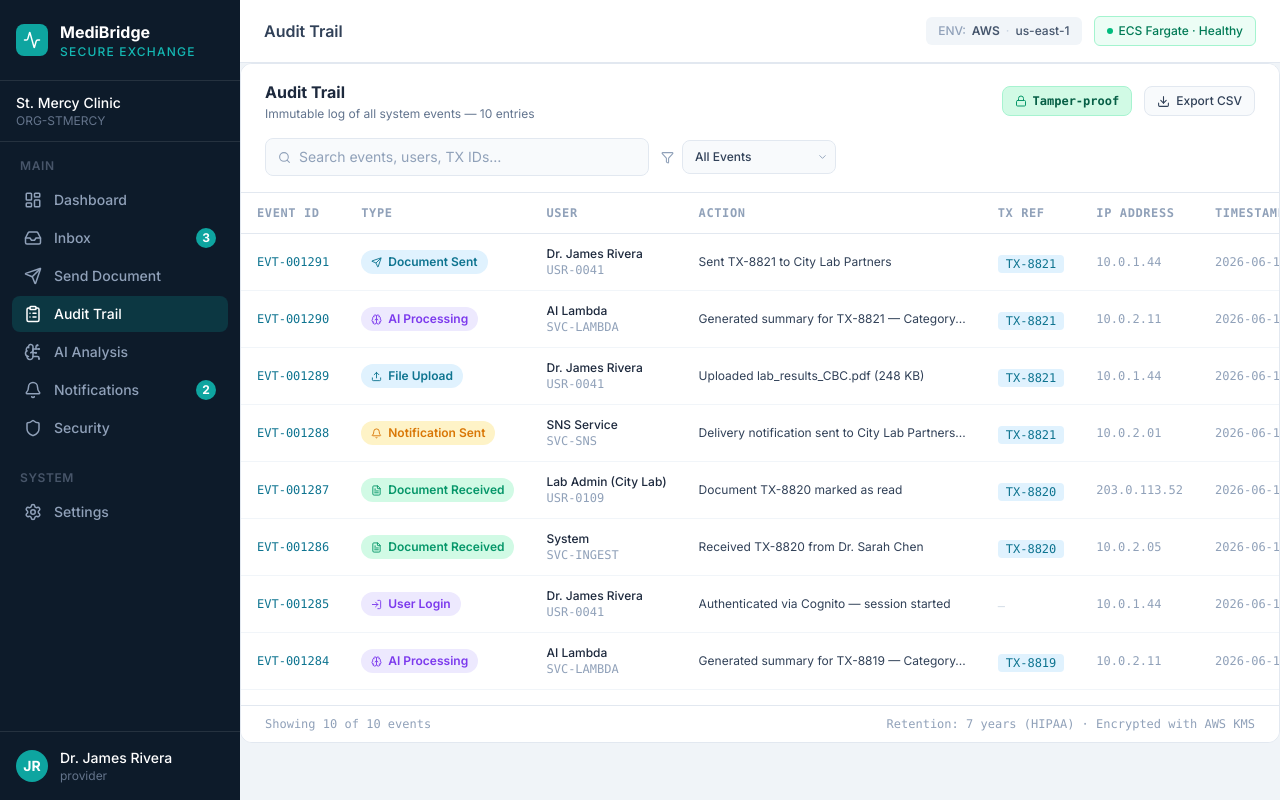
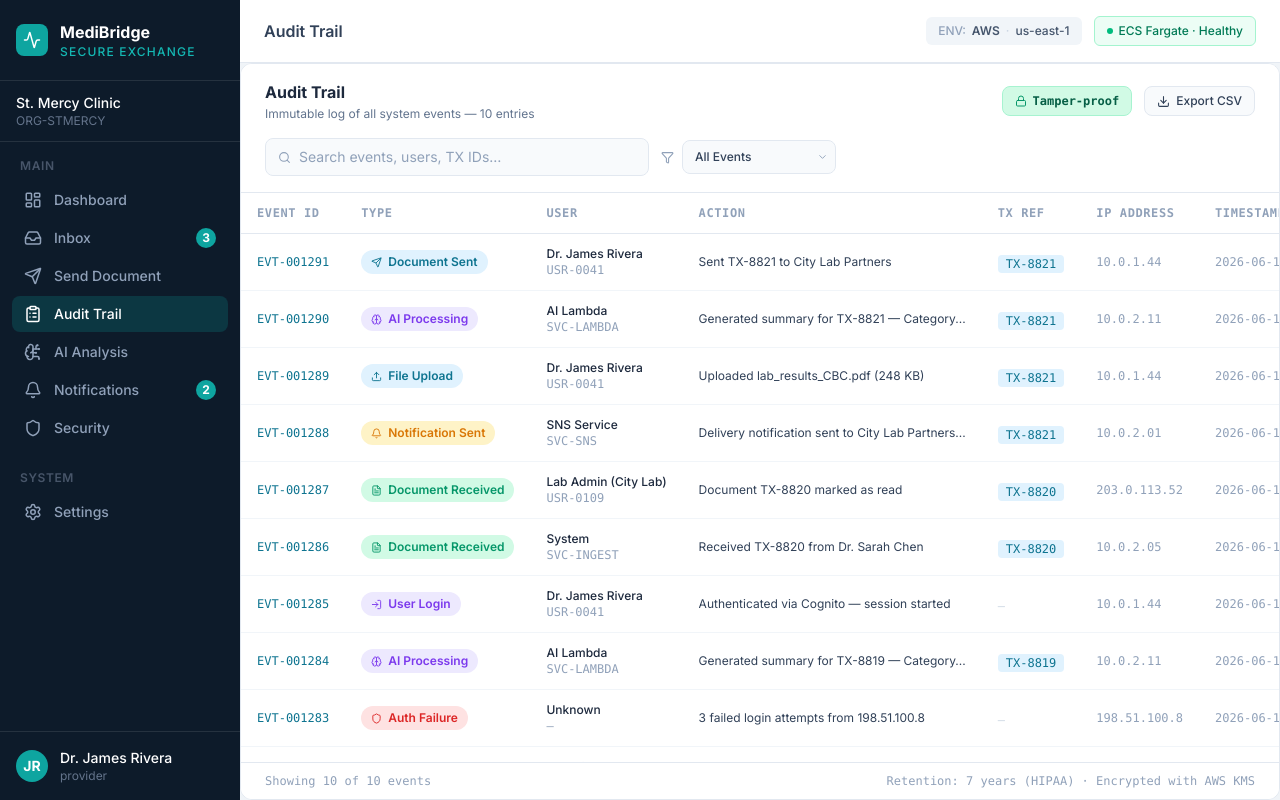
Before and after one commit to MediBridge-App/MediBridge, a React (Vite) app in the folder frontend/: page /audit in a window 1280 px wide. Built offline with nearby package versions, Linux system fonts and the light colour scheme.

Commit message:
Fixed height overflow

```diff
--- a/frontend/src/pages/AuditTrailPage.tsx
+++ b/frontend/src/pages/AuditTrailPage.tsx
@@ -23,8 +23,8 @@ export default function AuditTrailPage() {
 
     return (
         <div
-            className="flex flex-col overflow-hidden rounded-xl border border-slate-200 bg-white"
-            style={{ height: 'calc(100vh - 120px)' }}
+            className="flex h-full flex-col overflow-hidden rounded-xl border border-slate-200 bg-white"
+            style={{ minHeight: 'calc(100vh - 120px)' }}
         >
             <AuditToolbar
                 search={search}
```
